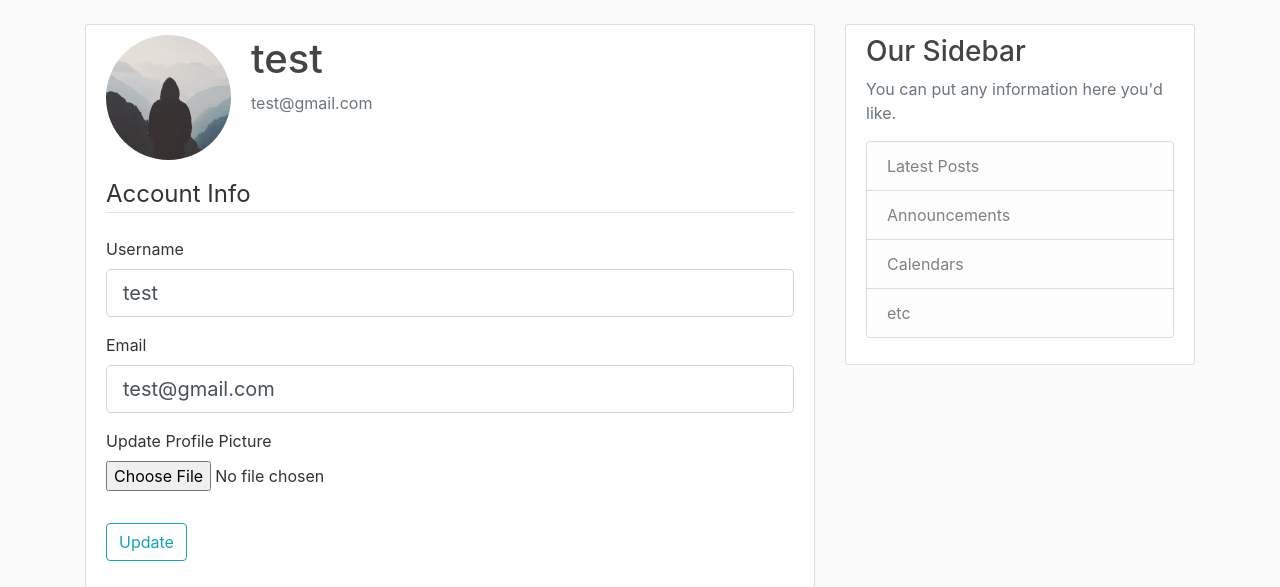
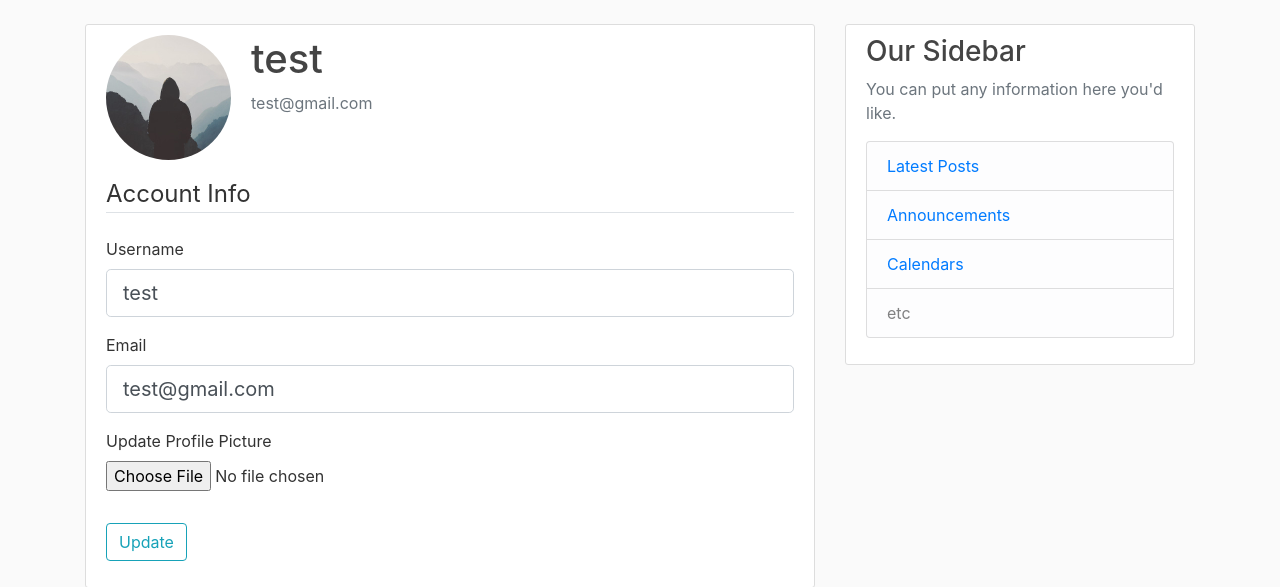
Before and after one commit to ajaynimmala-dev/FLASK_PROJECT1, a Flask app: page /account in a window 1280 px wide. Shown: the part 56-643 px from the top of the page. Run offline with Flask 3, Linux system fonts and the light colour scheme; a user stored in the database is signed in; some libraries are stand-ins or nearby versions.

Commit message:
Update layout.html

```diff
--- a/app/templates/layout.html
+++ b/app/templates/layout.html
@@ -63,9 +63,9 @@
             <h3>Our Sidebar</h3>
             <p class='text-muted'>You can put any information here you'd like.
               <ul class="list-group">
-                <li class="list-group-item list-group-item-light">Latest Posts</li>
-                <li class="list-group-item list-group-item-light">Announcements</li>
-                <li class="list-group-item list-group-item-light">Calendars</li>
+                <li class="list-group-item list-group-item-light"><a href=''>Latest Posts</a></li>
+                <li class="list-group-item list-group-item-light"><a href=''>Announcements</a></li>
+                <li class="list-group-item list-group-item-light"><a href=''>Calendars</a></li>
                 <li class="list-group-item list-group-item-light">etc</li>
               </ul>
             </p>
```
